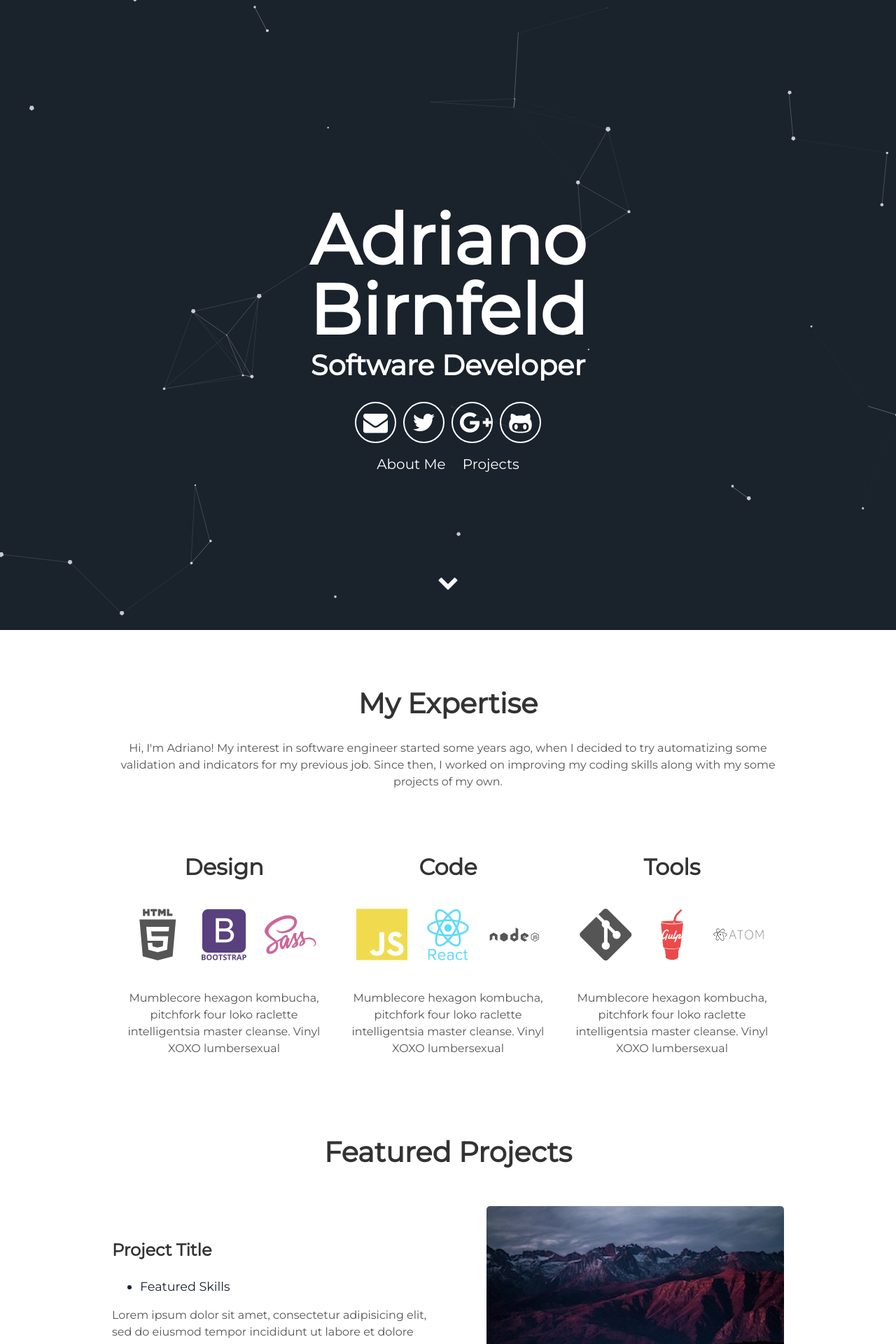
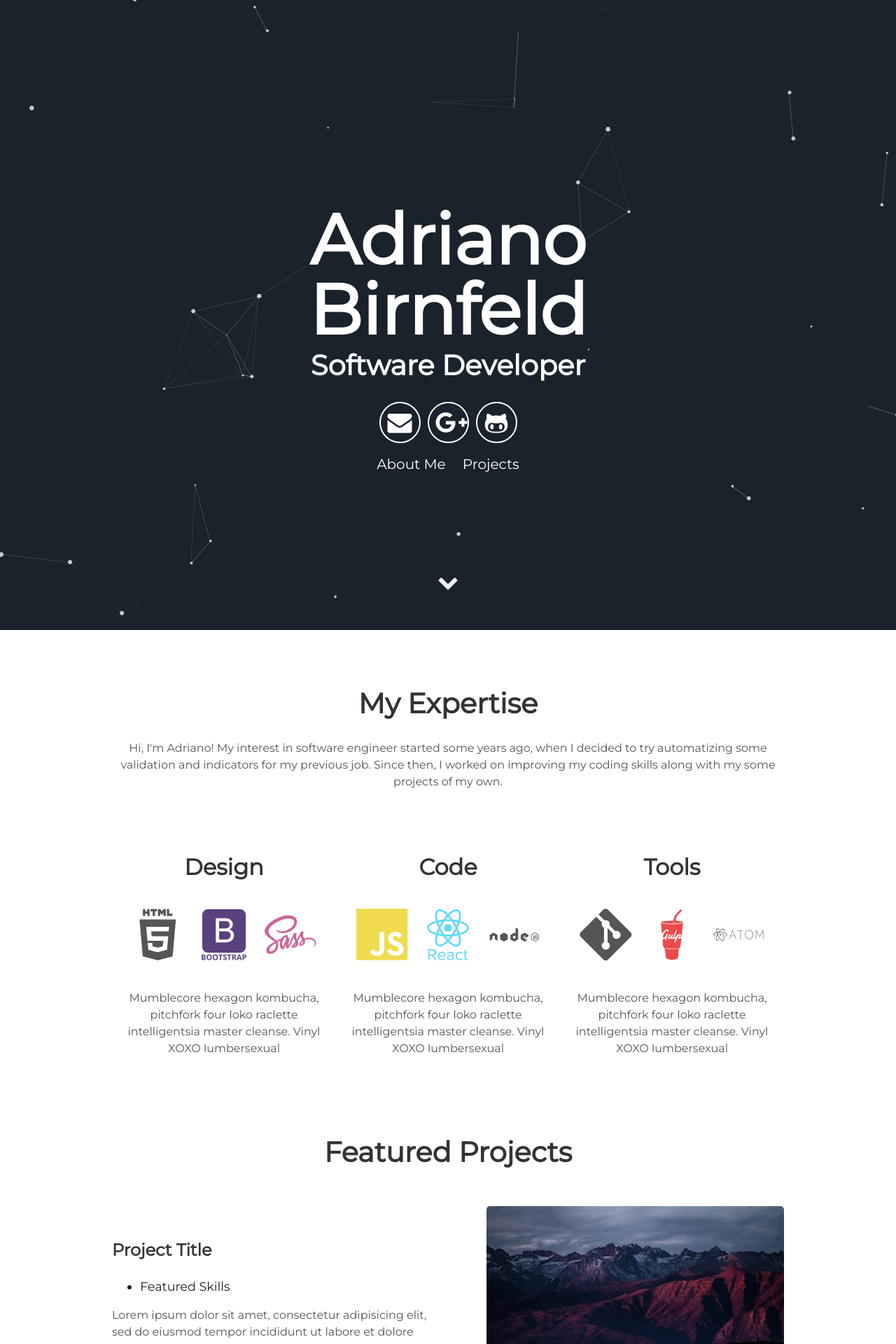
Before and after one commit to adrianojbj/adrianojbj.github.io, a Jekyll site: the page built from index.html, in a window 1280 px wide. Shown: the top 1920 px of the page at 70% size. Built offline with Jekyll 4.4.1, drawn with Linux system fonts in a browser that asks for light colours.

Commit message:
Update header.html

```diff
--- a/_includes/header.html
+++ b/_includes/header.html
@@ -5,10 +5,9 @@
         <span class="site-description">{{site.user_title}}</span>
       </h1>
       <div class="header-icons">
-        <a aria-label="Send email" href="#"><i class="icon fa fa-envelope"></i></a>
-        <a aria-label="My Twitter" target="_blank" href="#"><i class="icon fa fa-twitter" aria-hidden="true"></i></a>
-        <a aria-label="My Google Plus" target="_blank" href="#"><i class="icon fa fa-google-plus" aria-hidden="true"></i></a>
-        <a aria-label="My Github" target="_blank" href="#"><i class="icon fa fa-github-alt" aria-hidden="true"></i></a>
+        <a aria-label="Send email" href="mailto:adrianojbj@gmail.com"><i class="icon fa fa-envelope"></i></a>
+        <a aria-label="My LinkedIn" target="_blank" href="https://www.linkedin.com/in/adrianobirnfeld/"><i class="icon fa fa-google-plus" aria-hidden="true"></i></a>
+        <a aria-label="My Github" target="_blank" href="https://github.com/adrianojbj"><i class="icon fa fa-github-alt" aria-hidden="true"></i></a>
       </div>
       <div class="header-links">
         <a class="link" href="#about" data-scroll>About Me</a>
```
